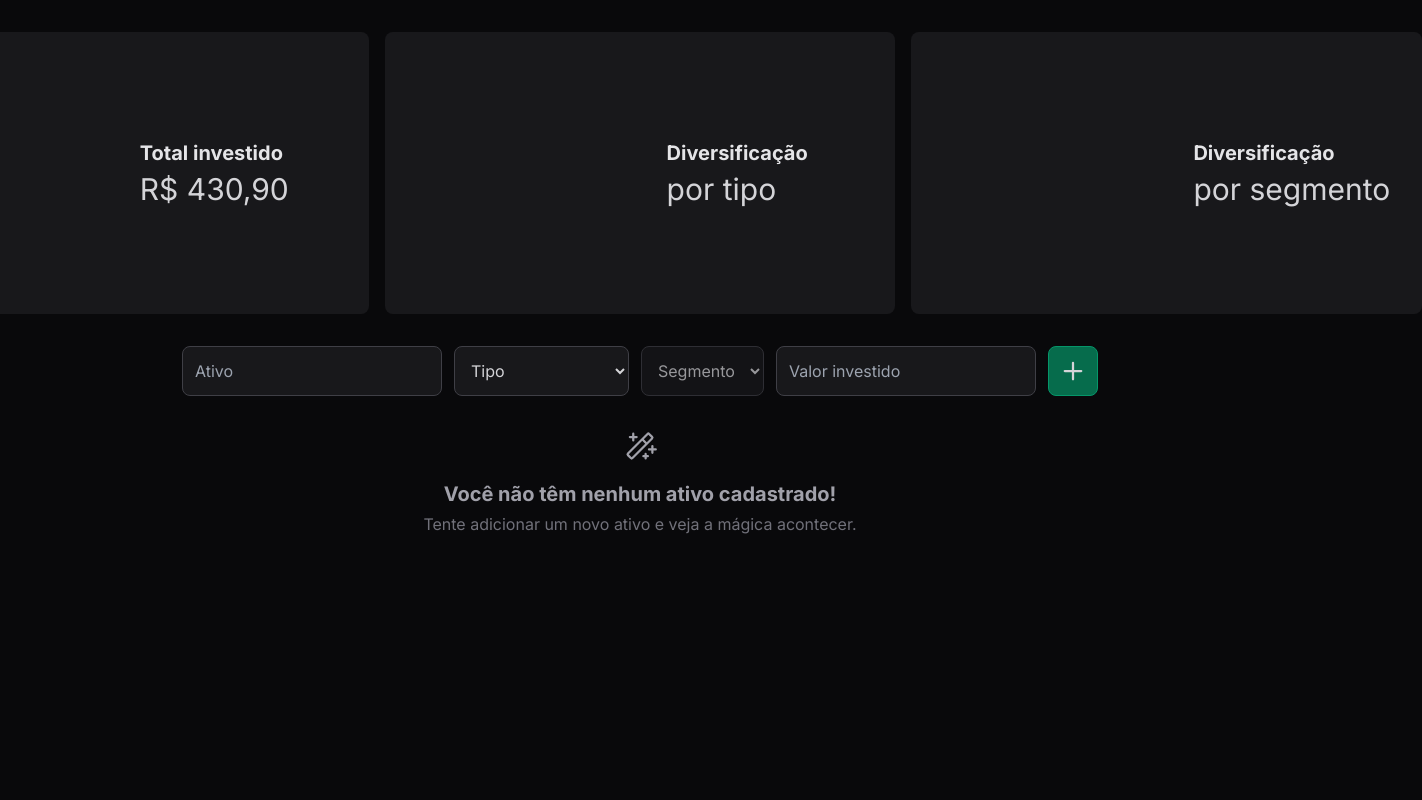
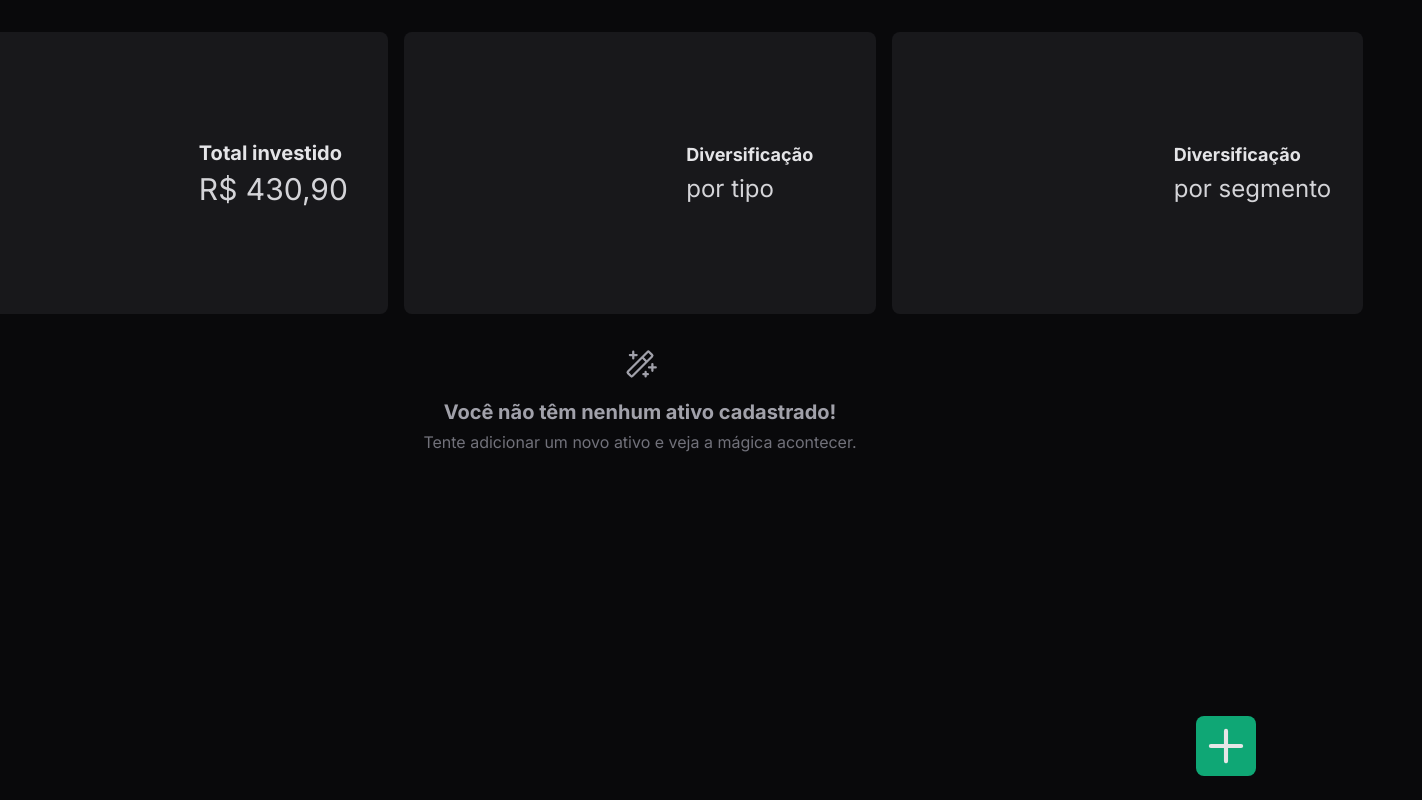
Before and after one commit to diegonatalo/GraphFII, a Next.js app: page / in a window 1280 px wide. Shown: the whole page, 1422 px wide, since content can reach past the window. Built offline with nearby package versions, Linux system fonts and the light colour scheme.

Commit message:
update files

```diff
--- a/package.json
+++ b/package.json
@@ -17,6 +17,7 @@
     "react-chartjs-2": "^5.2.0",
     "react-dom": "^18",
     "react-hook-form": "^7.53.0",
+    "react-hot-toast": "^2.4.1",
     "zustand": "^5.0.0-rc.2"
   },
   "devDependencies": {
--- /dev/null
+++ b/src/app/components/Dialogs/AddFiiDialog.tsx
@@ -0,0 +1,43 @@
+'use client'
+
+import { Plus } from '@phosphor-icons/react'
+import * as Dialog from '@radix-ui/react-dialog'
+import { AddFiiForm } from '../Forms/AddFiiForm'
+
+export const AddFiiDialog = () => {
+  return (
+    <Dialog.Root>
+      <Dialog.Trigger className="absolute bottom-6 right-6 rounded-lg bg-emerald-500 p-2 text-white opacity-90 transition-opacity hover:opacity-100">
+        <Plus size={44} weight="bold" />
+      </Dialog.Trigger>
+      <Dialog.Portal>
+        <Dialog.Overlay className="fixed inset-0 bg-black/70 data-[state=open]:animate-overlayShow" />
+        <Dialog.Content className="fixed left-[50%] top-[50%] flex max-h-[85vh] w-[90vw] max-w-[450px] translate-x-[-50%] translate-y-[-50%] flex-col gap-4 rounded-lg bg-zinc-900 p-[25px] shadow-[hsl(206_22%_7%_/_35%)_0px_10px_38px_-10px,_hsl(206_22%_7%_/_20%)_0px_10px_20px_-15px] focus:outline-none data-[state=open]:animate-contentShow">
+          <div className="flex flex-col gap-1">
+            <Dialog.Title className="text-xl font-bold text-zinc-300">
+              Adicionar ativo
+            </Dialog.Title>
+            <Dialog.Description className="text-zinc-400">
+              Preencha os campos abaixo.
+            </Dialog.Description>
+          </div>
+
+          <AddFiiForm />
+
+          <div className="flex gap-3">
+            <button
+              form="NewFiiForm"
+              type="submit"
+              className="w-full rounded-lg border border-emerald-500 bg-emerald-500/70 p-4 font-bold text-zinc-200"
+            >
+              Adicionar
+            </button>
+            <Dialog.Close className="w-full rounded-lg border border-zinc-700 bg-zinc-300 p-4 font-bold text-zinc-900">
+              Cancelar
+            </Dialog.Close>
+          </div>
+        </Dialog.Content>
+      </Dialog.Portal>
+    </Dialog.Root>
+  )
+}
--- a/src/app/components/Dialogs/deleteFii.tsx
+++ b/src/app/components/Dialogs/DeleteFiiDialog.tsx
@@ -4,11 +4,11 @@ import { useStore } from '@/app/store'
 import { Trash } from '@phosphor-icons/react'
 import * as Dialog from '@radix-ui/react-dialog'
 
-type DeleteDialogProps = {
+type DeleteFiiDialogProps = {
   ticker: string
 }
 
-export const DeleteDialog = ({ ticker }: DeleteDialogProps) => {
+export const DeleteFiiDialog = ({ ticker }: DeleteFiiDialogProps) => {
   const { removeFii } = useStore()
 
   return (
--- /dev/null
+++ b/src/app/components/Dialogs/EditFiiDialog.tsx
@@ -0,0 +1,40 @@
+'use client'
+
+import { Plus } from '@phosphor-icons/react'
+import * as Dialog from '@radix-ui/react-dialog'
+
+export const EditFiiDialog = () => {
+  return (
+    <Dialog.Root>
+      <Dialog.Trigger className="absolute bottom-6 right-6 rounded-lg bg-emerald-500 p-2 text-white opacity-90 transition-opacity hover:opacity-100">
+        <Plus size={44} weight="bold" />
+      </Dialog.Trigger>
+      <Dialog.Portal>
+        <Dialog.Overlay className="fixed inset-0 bg-black/70 data-[state=open]:animate-overlayShow" />
+        <Dialog.Content className="fixed left-[50%] top-[50%] flex max-h-[85vh] w-[90vw] max-w-[450px] translate-x-[-50%] translate-y-[-50%] flex-col gap-4 rounded-lg bg-zinc-900 p-[25px] shadow-[hsl(206_22%_7%_/_35%)_0px_10px_38px_-10px,_hsl(206_22%_7%_/_20%)_0px_10px_20px_-15px] focus:outline-none data-[state=open]:animate-contentShow">
+          <div className="flex flex-col gap-1">
+            <Dialog.Title className="text-xl font-bold text-zinc-300">
+              Editar ativo
+            </Dialog.Title>
+            <Dialog.Description className="text-zinc-400">
+              Modifique os campos que julgar necessário.
+            </Dialog.Description>
+          </div>
+
+          <div className="flex gap-3">
+            <button
+              form="NewFiiForm"
+              type="submit"
+              className="w-full rounded-lg border border-emerald-500 bg-emerald-500/70 p-4 font-bold text-zinc-200"
+            >
+              Editar
+            </button>
+            <Dialog.Close className="w-full rounded-lg border border-zinc-700 bg-zinc-300 p-4 font-bold text-zinc-900">
+              Cancelar
+            </Dialog.Close>
+          </div>
+        </Dialog.Content>
+      </Dialog.Portal>
+    </Dialog.Root>
+  )
+}
--- a/src/app/components/FiisTable/index.tsx
+++ b/src/app/components/FiisTable/index.tsx
@@ -2,7 +2,7 @@
 
 import { useStore } from '@/app/store'
 import { MagicWand } from '@phosphor-icons/react'
-import { DeleteDialog } from '../Dialogs/deleteFii'
+import { DeleteFiiDialog } from '../Dialogs/DeleteFiiDialog'
 
 export const FiisTable = () => {
   const { fiis } = useStore()
@@ -34,7 +34,7 @@ export const FiisTable = () => {
                   })}
                 </td>
                 <td className="flex items-center justify-center border-none">
-                  <DeleteDialog ticker={fii.ticker} />
+                  <DeleteFiiDialog ticker={fii.ticker} />
                 </td>
               </tr>
             ))}
--- a/src/app/components/NewTickerForm/index.tsx
+++ b/src/app/components/Forms/AddFiiForm.tsx
@@ -3,10 +3,9 @@
 import { Seguimentos, TiposDeFiis } from '@/app/consts'
 import { useStore } from '@/app/store'
 import { Fii } from '@/app/type'
-import { Plus } from '@phosphor-icons/react'
 import { SubmitHandler, useForm } from 'react-hook-form'
 
-export const NewTickerForm = () => {
+export const AddFiiForm = () => {
   const { addFii } = useStore()
 
   const { register, handleSubmit, watch, reset } = useForm<Fii>()
@@ -25,8 +24,12 @@ export const NewTickerForm = () => {
   }
 
   return (
-    <form className="flex gap-3" onSubmit={handleSubmit(onSubmit)}>
-      <input required placeholder="Ativo" {...register('ticker')} />
+    <form
+      id="NewFiiForm"
+      className="flex flex-col gap-3"
+      onSubmit={handleSubmit(onSubmit)}
+    >
+      <input required placeholder="Ticker" {...register('ticker')} />
 
       <select required {...register('type')}>
         <option>Tipo</option>
@@ -61,13 +64,6 @@ export const NewTickerForm = () => {
           valueAsNumber: true
         })}
       />
-
-      <button
-        className="rounded-lg border border-emerald-600 bg-emerald-600/70 p-3 font-bold text-zinc-300"
-        type="submit"
-      >
-        <Plus size={24} weight="bold" />
-      </button>
     </form>
   )
 }
--- a/src/app/globals.css
+++ b/src/app/globals.css
@@ -6,8 +6,8 @@
   @apply m-0 p-0 box-border outline-none focus-visible:ring-2 ring-emerald-600 disabled:cursor-not-allowed
 }
 
-body {
-  @apply bg-zinc-950
+html, body {
+  @apply min-h-screen
 }
 
 input, select {
--- a/src/app/layout.tsx
+++ b/src/app/layout.tsx
@@ -1,5 +1,6 @@
 import type { Metadata } from 'next'
 import { Inter } from 'next/font/google'
+import { Toaster } from 'react-hot-toast'
 import './globals.css'
 
 const inter = Inter({
@@ -8,7 +9,7 @@ const inter = Inter({
 })
 
 export const metadata: Metadata = {
-  title: 'GraphFII',
+  title: 'DiversiFIIque',
   description: 'Generated by create next app'
 }
 
@@ -18,11 +19,10 @@ export default function RootLayout({
   children: React.ReactNode
 }>) {
   return (
-    <html lang="en">
-      <body
-        className={`max-w-screen flex h-full max-h-screen w-full justify-center p-8 ${inter.className}`}
-      >
+    <html lang="pt-br">
+      <body className={`bg-zinc-950 ${inter.className}`}>
         {children}
+        <Toaster position="top-right" reverseOrder={false} />
       </body>
     </html>
   )
--- a/src/app/page.tsx
+++ b/src/app/page.tsx
@@ -1,12 +1,12 @@
 import { AllChart } from './components/Charts/AllChart'
 import { SegmentChart } from './components/Charts/SegmentChart'
 import { TypeChart } from './components/Charts/TypeChart'
+import { AddFiiDialog } from './components/Dialogs/AddFiiDialog'
 import { FiisTable } from './components/FiisTable'
-import { NewTickerForm } from './components/NewTickerForm'
 
 export default function Home() {
   return (
-    <main className="flex w-full flex-col items-center gap-8">
+    <main className="flex w-full flex-col items-center gap-8 p-8">
       <div className="grid w-max grid-cols-3 gap-4">
         <div className="flex items-center gap-4 rounded-lg bg-zinc-900 p-4 pr-8">
           <div className="w-[250px] p-4">
@@ -25,8 +25,8 @@ export default function Home() {
           </div>
 
           <div className="flex flex-col gap-1">
-            <h1 className="text-xl font-bold text-zinc-200">Diversificação</h1>
-            <span className="text-3xl text-zinc-300">por tipo</span>
+            <h1 className="text-lg font-bold text-zinc-200">Diversificação</h1>
+            <span className="text-2xl text-zinc-300">por tipo</span>
           </div>
         </div>
 
@@ -36,17 +36,17 @@ export default function Home() {
           </div>
 
           <div className="flex flex-col gap-1">
-            <h1 className="text-xl font-bold text-zinc-200">Diversificação</h1>
-            <span className="text-3xl text-zinc-300">por segmento</span>
+            <h1 className="text-lg font-bold text-zinc-200">Diversificação</h1>
+            <span className="text-2xl text-zinc-300">por segmento</span>
           </div>
         </div>
       </div>
 
       <div className="flex w-full flex-col items-center gap-8">
-        <NewTickerForm />
-
         <FiisTable />
       </div>
+
+      <AddFiiDialog />
     </main>
   )
 }
--- a/src/app/store.ts
+++ b/src/app/store.ts
@@ -1,3 +1,4 @@
+import toast from 'react-hot-toast'
 import { create } from 'zustand'
 import { Fii } from './type'
 
@@ -19,14 +20,30 @@ export const useStore = create<Store>()((set) => ({
   fiis: getInitialFiis(),
   addFii: (fii: Fii) =>
     set((state) => {
+      try {
         const updatedItems = [...state.fiis, fii]
         localStorage.setItem('fiis-web', JSON.stringify(updatedItems))
+
+        toast.success('Ativo adicionado com sucesso!')
+
         return { fiis: updatedItems }
+      } catch {
+        toast.error('Algo deu errado.')
+        return { fiis: state.fiis }
+      }
     }),
   removeFii: (ticker: string) =>
     set((state) => {
+      try {
         const updatedItems = state.fiis.filter((fii) => fii.ticker !== ticker)
         localStorage.setItem('fiis-web', JSON.stringify(updatedItems))
+
+        toast.success('Ativo excluído com sucesso!')
+
         return { fiis: updatedItems }
+      } catch {
+        toast.error('Algo deu errado.')
+        return { fiis: state.fiis }
+      }
     })
 }))
```
Also changed, not shown: src/app/components/Forms/EditFiiForm.tsx (added), 1 other file (tests, documents, lock files or other folders). Lines whose indentation alone changed are shown as unchanged.
